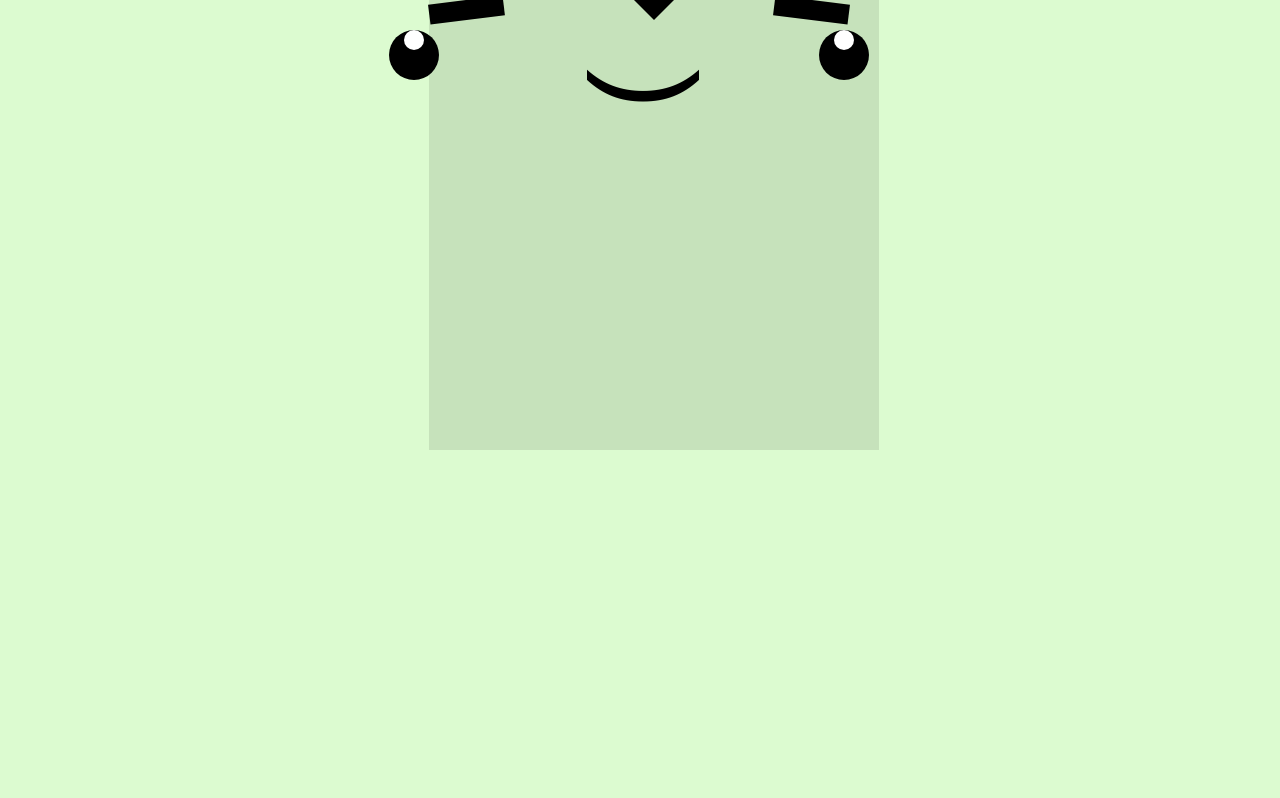
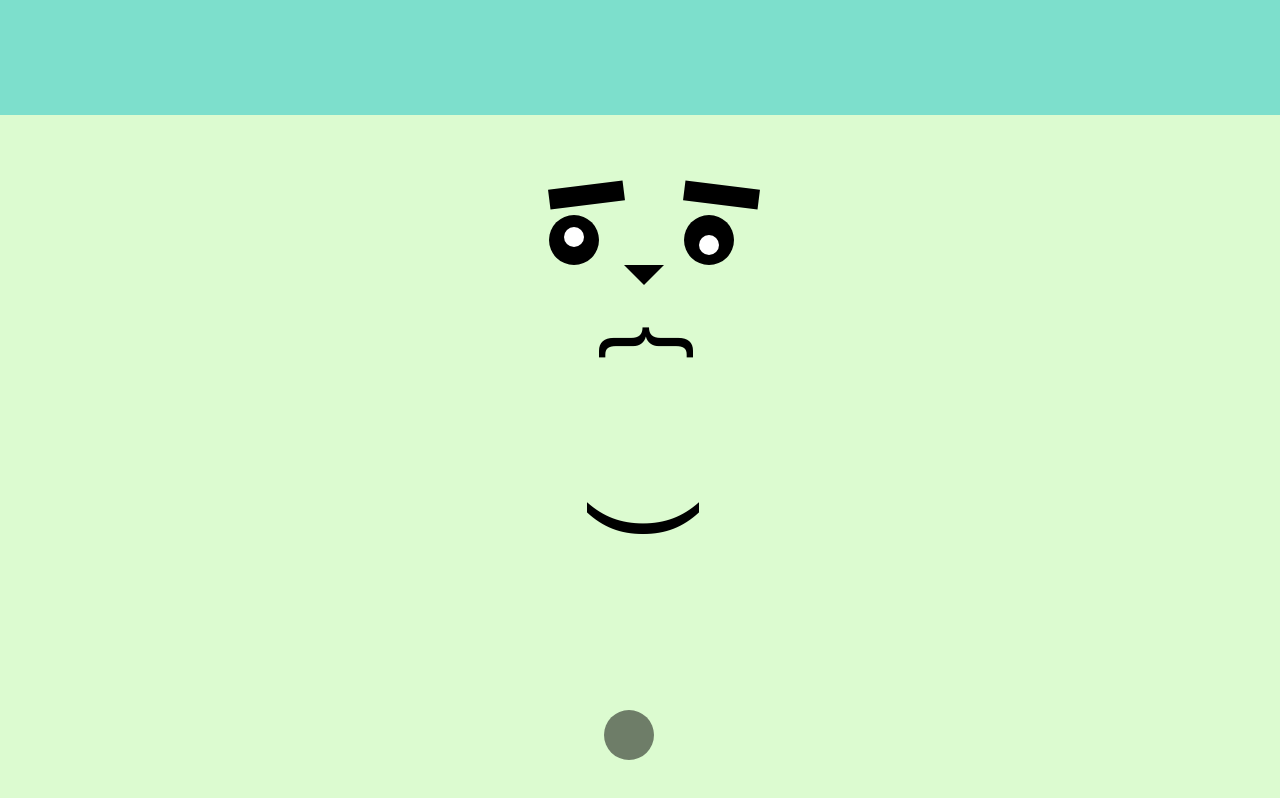
Before and after one commit to v4/tnw-2016, a plain HTML site: page app/index.html in a window 1280 px wide. Drawn offline with Linux system fonts and the light colour scheme; a web font is replaced by a local one.

Commit message:
face now has the genie effect and is coming together...

```diff
--- a/app/css/face.css
+++ b/app/css/face.css
@@ -1,6 +1,6 @@
+@import url(https://fonts.googleapis.com/css?family=Chango);
 
-
-// LEFT - RIGHT
+/* LEFT - RIGHT */
 
 @-webkit-keyframes FACE-ANIM-HOVER-LEFT-RIGHT {
   0%   { left: 0; }
@@ -20,7 +20,7 @@
   100% { left: 0; }
 }
 
-// UP AND DOWN
+/* UP AND DOWN */
 
 @-webkit-keyframes FACE-ANIM-HOVER-UP-AND-DOWN {
   0%   { top: 0; }
@@ -40,7 +40,7 @@
   100% { top: 0; }
 }
 
-// FACE STYLES AND ANIMATIONS
+/* FACE STYLES AND ANIMATIONS */
 
 .face-holder {
   top: 0;
@@ -49,11 +49,12 @@
   height: 450px;
   position: relative;
   margin: 0 auto;
-  margin-top: 10%;
-  -webkit-animation: FACE-ANIM-HOVER-UP-AND-DOWN 11s infinite; /* Safari 4+ */
-  -moz-animation:    FACE-ANIM-HOVER-UP-AND-DOWN 11s infinite; /* Fx 5+ */
-  -o-animation:      FACE-ANIM-HOVER-UP-AND-DOWN 11s infinite; /* Opera 12+ */
-  animation:         FACE-ANIM-HOVER-UP-AND-DOWN 11s infinite; /* IE 10+, Fx 29+ */
+  margin-top: 9%;
+  -webkit-animation: FACE-ANIM-HOVER-LEFT-RIGHT 7s infinite; /* Safari 4+ */
+  -moz-animation:    FACE-ANIM-HOVER-LEFT-RIGHT 7s infinite; /* Fx 5+ */
+  -o-animation:      FACE-ANIM-HOVER-LEFT-RIGHT 7s infinite; /* Opera 12+ */
+  animation:         FACE-ANIM-HOVER-LEFT-RIGHT 7s infinite; /* IE 10+, Fx 29+ */
+  // background: rgba(255, 0, 0, 0.1);
 }
 
 .face {
@@ -63,11 +64,21 @@
   height: 450px;
   position: relative;
   margin: 0 auto;
-  -webkit-animation: FACE-ANIM-HOVER-LEFT-RIGHT 7s infinite; /* Safari 4+ */
-  -moz-animation:    FACE-ANIM-HOVER-LEFT-RIGHT 7s infinite; /* Fx 5+ */
-  -o-animation:      FACE-ANIM-HOVER-LEFT-RIGHT 7s infinite; /* Opera 12+ */
-  animation:         FACE-ANIM-HOVER-LEFT-RIGHT 7s infinite; /* IE 10+, Fx 29+ */
-  background: rgba(0, 0, 0, 0.1);
+  -webkit-animation: FACE-ANIM-HOVER-UP-AND-DOWN 11s infinite; /* Safari 4+ */
+  -moz-animation:    FACE-ANIM-HOVER-UP-AND-DOWN 11s infinite; /* Fx 5+ */
+  -o-animation:      FACE-ANIM-HOVER-UP-AND-DOWN 11s infinite; /* Opera 12+ */
+  animation:         FACE-ANIM-HOVER-UP-AND-DOWN 11s infinite; /* IE 10+, Fx 29+ */
+  // background: rgba(0, 0, 0, 0.1);
+}
+
+.face-shadow {
+  width: 50px;
+  height: 50px;
+  margin-left: 175px;
+  border-radius: 50%;
+  background: rgba(0, 0, 0, 0.5);
+  position: fixed;
+  bottom: 5%;
 }
 
 .face-item {
@@ -78,34 +89,44 @@
 }
 
 .brow {
+  top: 20px;
   width: 75px;
   height: 20px;
   position: absolute;
   // background: #000;
 }
 
+.brow-left {
+  left: calc(225px - 75px - 30px);
+  -ms-transform: rotate(-7deg);
+  -webkit-transform: rotate(-7deg);
+  transform: rotate(-7deg);
+}
+
 .brow-right {
-  right: 30px;
+  left: calc(225px + 30px);
   -ms-transform: rotate(7deg);
   -webkit-transform: rotate(7deg);
   transform: rotate(7deg);
 }
 
-.brow-left {
-  left: -75px - 30px;
-  -ms-transform: rotate(-7deg);
-  -webkit-transform: rotate(-7deg);
-  transform: rotate(-7deg);
-}
-
 .eye {
   position: absolute;
-  top: 30px;
+  top: 50px;
   margin: 0 auto;
   width: 50px;
   height: 50px;
   border-radius: 50%;
   /* width and height can be anything, as long as they're equal */
+  // transition: all 0.5s;
+}
+
+.eye-left {
+  left: calc(225px - 75px - 30px);
+}
+
+.eye-right {
+  left: calc(225px + 30px);
 }
 
 .eye-inner {
@@ -114,17 +135,19 @@
   border-radius: 50%;
   background: #FFF;
   margin: 0 auto;
+  position: relative;
+  transition: all 0.5s;
 }
 
-.eye-left {
-  left: -40px;
-}
-
-.eye-right {
-  right: 10px;
-}
+.eye-top          { top: 0; }
+.eye-middle       { top: 12px; }
+.eye-bottom       { top: 20px; }
+.eye-rock-bottom  { top: 27px;}
 
 .nose {
+  position: relative;
+  top: 100px;
+  right: 10px;
   width: 0 !important;
   height: 0 !important;
   border-style: solid;
@@ -134,8 +157,6 @@
 }
 
 .mouth-piece {
-  margin: 0;
-  padding: 0;
   text-align: center;
   font-size: 100px;
   font-family: Chango, sans-serif;
@@ -146,6 +167,28 @@
   background: transparent;
 }
 
+.mouth {
+  // text-align: center;
+  // position: relative;
+  // width: auto;
+  // height: auto;
+  // display: block;
+  // top: 125px;
+  // margin: 0;
+  // padding: 0;
+  color: black;
+  // position: relative;
+  background: transparent;
+  text-align: center;
+}
+
+.mouth .mouth-piece {
+  text-align: center;
+  font-size: 120px;
+  font-weight: normal;
+  font-family: sans-serif;
+}
+
 .moustache {
   width: 50px;
   height: 30px;
@@ -153,17 +196,3 @@
   background: transparent;
   text-align: center;
 }
-
-.mouth {
-  width: 50px;
-  heigt: 50px;
-  color: black;
-  background: transparent;
-  text-align: center;
-}
-
-.mouth .mouth-piece {
-  font-size: 120px;
-  font-weight: normal;
-  font-family: sans-serif;
-}
--- a/app/css/main.css
+++ b/app/css/main.css
@@ -19,7 +19,7 @@
 }
 
 html, body {
-  // background: #7ddfcc;
+  background: #7ddfcc;
   width: 100%;
   height: 100%;
   margin: 0;
--- a/app/index.html
+++ b/app/index.html
@@ -13,42 +13,48 @@
     <!-- <h2>Hello world!</h2> -->
     <script src="js/main.js"></script>
 
-    <div class='page-container'>
+    <div class="page-container">
 
-      <div class='face-holder'>
-        <div class='face'>
+      <div class="face-holder">
+        <div class="face">
 
-          <div class='face-item brow brow-left'></div>
-          <div class='face-item brow brow-right'></div>
+          <div class="face-item brow brow-left"></div>
+          <div class="face-item brow brow-right"></div>
 
-          <div class='face-item eye eye-left'>
-            <div class='face-item eye-inner'>
+          <div class="face-item eye eye-left">
+            <div class="face-item eye-inner eye-middle">
 
             </div>
           </div>
 
-          <div class='face-item eye eye-right'>
-            <div class='face-item eye-inner'>
+          <div class="face-item eye eye-right">
+            <div class="face-item eye-inner eye-bottom">
 
             </div>
           </div>
 
-          <div class='face-item nose'></div>
+          <div class="face-item nose"></div>
 
-          <!-- <div class='face-item moustache'>
-            <p class='mouth-piece'>
+          <div class="face-item moustache">
+            <p class="mouth-piece">
               {
             </p>
-          </div> -->
+          </div>
 
-          <div class='face-item mouth'>
-            <p class='mouth-piece'>
+          <div class="face-item mouth">
+            <p class="mouth-piece">
               )
             </p>
           </div>
 
         </div>
+
+        <div class="face-shadow">
+
+        </div>
+
       </div>
     </div>
+
 </body>
 </html>
```
